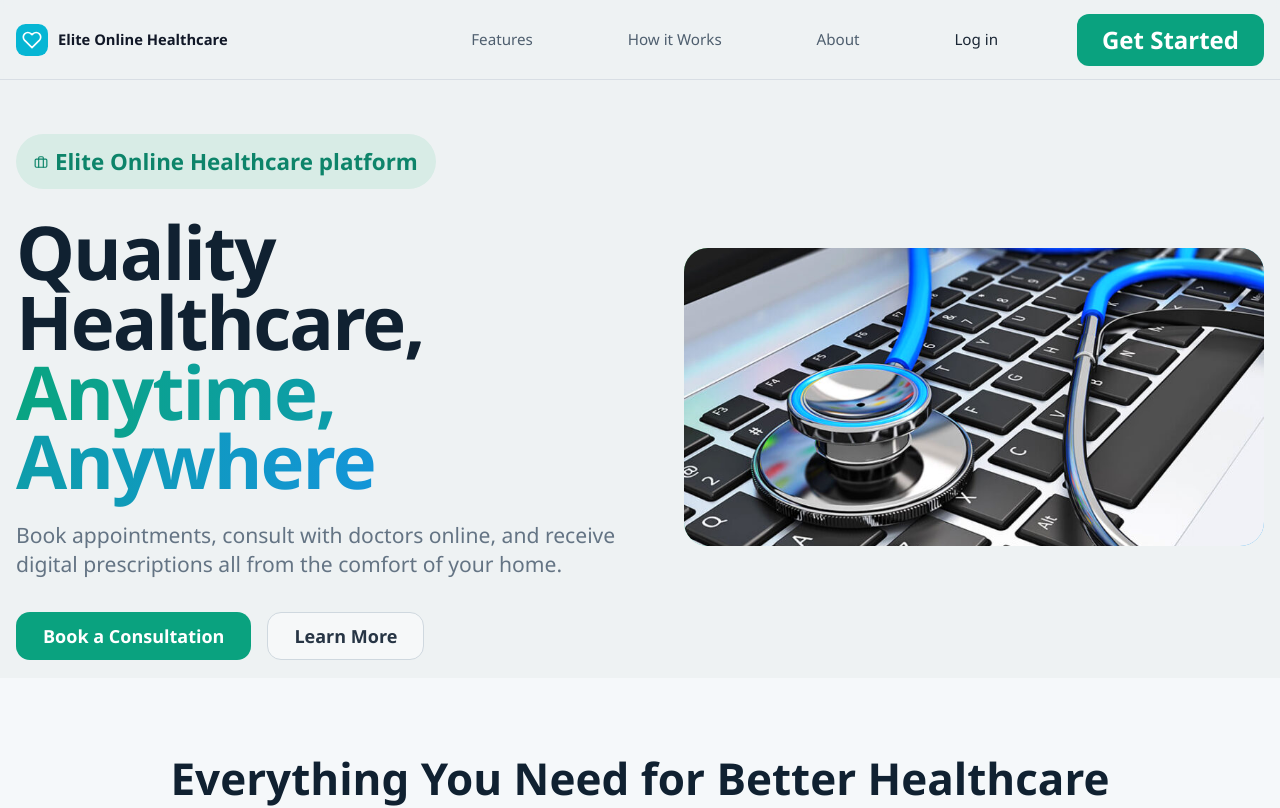
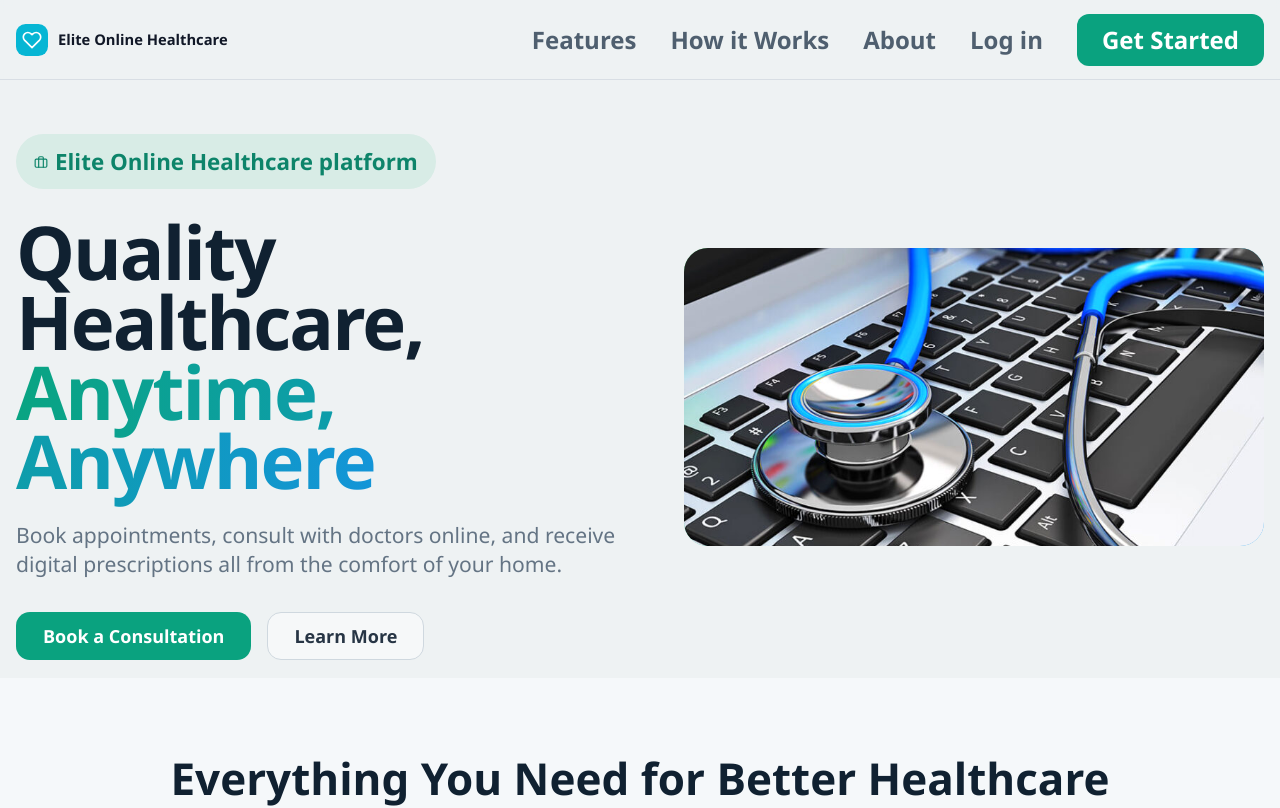
Before and after one commit to WanjohiIanKinyua/Online-Hospital-Latest, a React (Create React App) app in the folder client/: page / in a window 1280 px wide. Shown: the top 808 px of the page. Built offline with nearby package versions, Linux system fonts and the light colour scheme; no server answers.

Commit message:
Remove filled active state from about nav

```diff
--- a/client/src/pages/AboutPage.js
+++ b/client/src/pages/AboutPage.js
@@ -29,7 +29,7 @@ function AboutPage() {
           <div className="navbar-links desktop">
             <Link to="/#features" className="nav-link">Features</Link>
             <Link to="/#how-it-works" className="nav-link">How it Works</Link>
-            <Link to="/about" className="nav-link active">About</Link>
+            <Link to="/about" className="nav-link">About</Link>
             <Link to="/login" className="nav-link nav-login-link">Log in</Link>
             <Link to="/register" className="nav-button nav-signup">Get Started</Link>
           </div>
@@ -46,7 +46,7 @@ function AboutPage() {
             <div className="navbar-links mobile active">
               <Link to="/#features" className="nav-link" onClick={() => setMobileMenuOpen(false)}>Features</Link>
               <Link to="/#how-it-works" className="nav-link" onClick={() => setMobileMenuOpen(false)}>How it Works</Link>
-              <Link to="/about" className="nav-link active" onClick={() => setMobileMenuOpen(false)}>About</Link>
+              <Link to="/about" className="nav-link" onClick={() => setMobileMenuOpen(false)}>About</Link>
               <Link to="/login" className="nav-link nav-login-link" onClick={() => setMobileMenuOpen(false)}>Log in</Link>
               <Link to="/register" className="nav-button nav-signup" onClick={() => setMobileMenuOpen(false)}>Get Started</Link>
             </div>
--- a/client/src/styles/LandingPage.css
+++ b/client/src/styles/LandingPage.css
@@ -86,7 +86,15 @@
   display: none;
 }
 
-.nav-link {
+.landing-page .nav-link {
+  display: inline-flex;
+  align-items: center;
+  gap: 0;
+  padding: 0;
+  padding-right: 0;
+  border-radius: 0;
+  background: transparent !important;
+  box-shadow: none !important;
   text-decoration: none;
   color: #4f5f6f !important;
   font-size: 24px;
@@ -95,12 +103,15 @@
   opacity: 1 !important;
 }
 
-.nav-link:hover {
+.landing-page .nav-link:hover {
+  background: transparent !important;
   color: #0b8f73 !important;
 }
 
-.nav-link.active {
+.landing-page .nav-link.active {
+  background: transparent !important;
   color: #0b8f73 !important;
+  box-shadow: none !important;
 }
 
 .nav-login-link {
```
